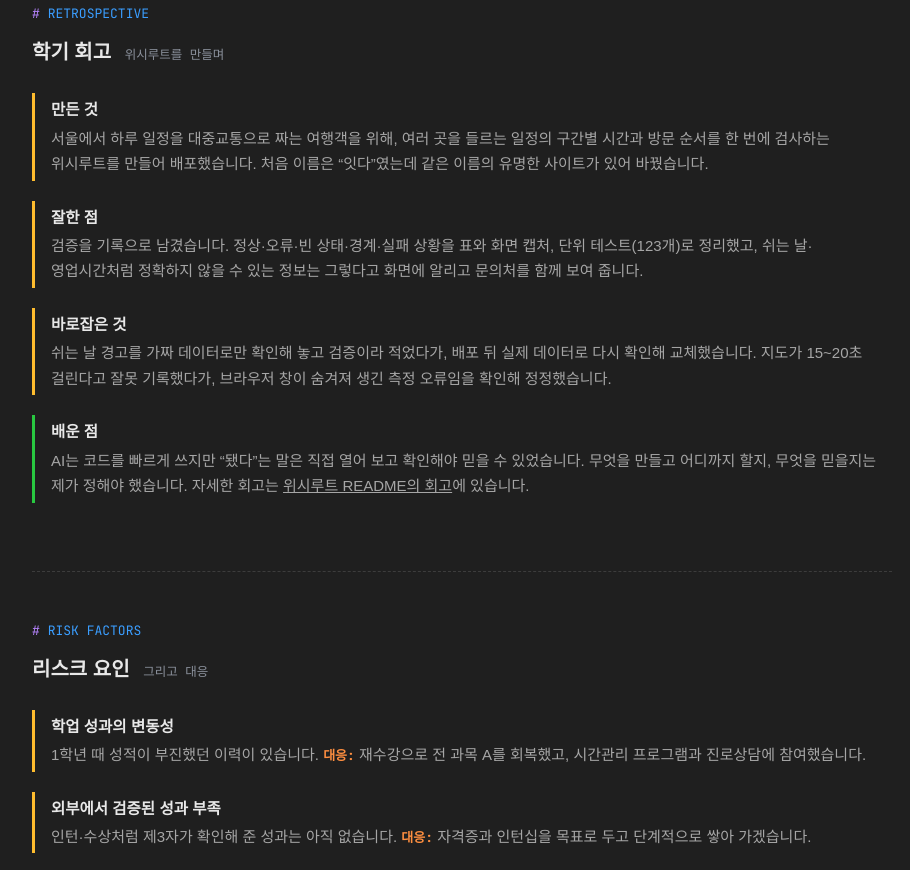
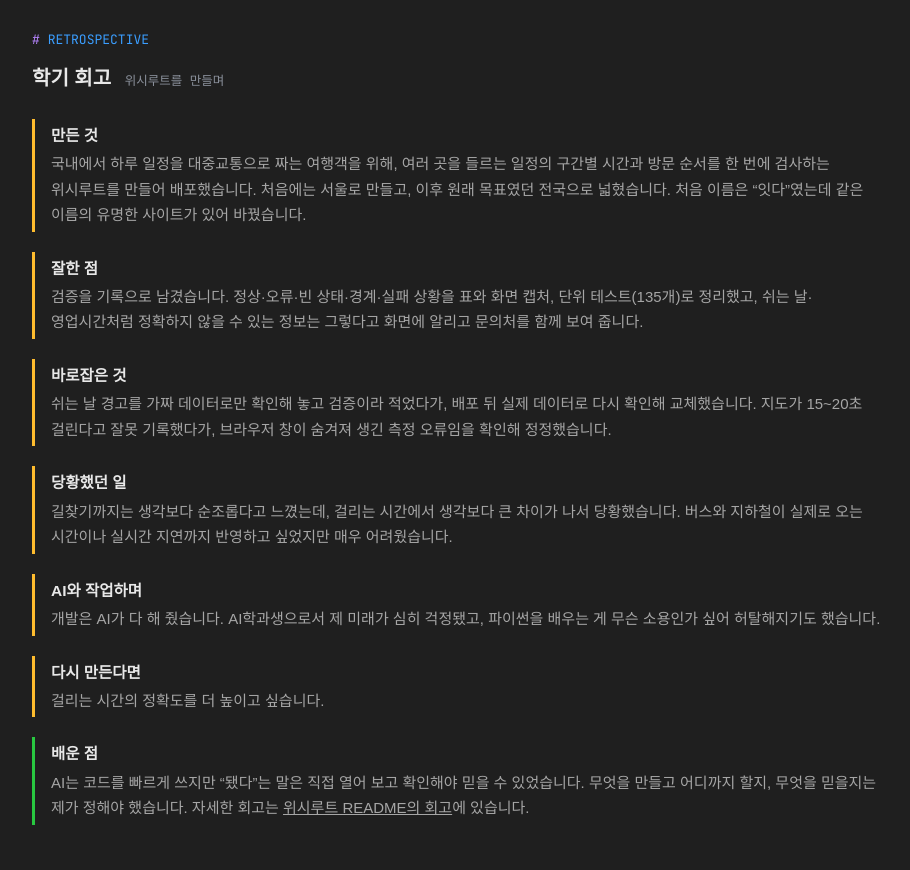
Before and after one commit to umggae/umggae.github.io, a plain HTML site: page index.html in a window 1280 px wide. Shown: the part 4315-5185 px from the top of the page, without its empty margins (178-1088 px from the left). Drawn offline with nearby package versions, Linux system fonts and the light colour scheme; a web font is replaced by a local one.

Commit message:
위시루트 전국 확장 반영, 학기 회고에 내 답변 추가

```diff
--- a/index.html
+++ b/index.html
@@ -172,8 +172,8 @@
           <div class="todo-item top">
             <span class="todo-box"></span>
             <div>
-              LG와 함께하는 사랑의 다문화 학교 · 일본어 초등 멘토 <span class="status-pill">지원 완료 · 결과 대기</span>
-              <div class="todo-sub">다문화 가정 학생들에게 다양한 언어교육을 해주는 프로그램입니다. 10/28 지원 → 서류 발표 11/23 → 면접 12/1~12/4 → 최종 발표 12/21</div>
+              LG와 함께하는 사랑의 다문화 학교 · 일본어 초등 멘토 <span class="status-pill">서류 합격 · 면접 예정</span>
+              <div class="todo-sub">다문화 가정 학생들에게 다양한 언어교육을 해주는 프로그램입니다. 10/28 지원 → 서류 합격 → 면접 12/1~12/4 → 최종 발표 12/21</div>
             </div>
           </div>
         </div>
@@ -201,7 +201,7 @@
 
         <div class="repo-card">
           <div class="repo-head"><span class="repo-name">wishroute (위시루트) · 최종 프로젝트</span><span class="repo-vis">public</span></div>
-          <p>네이버·카카오 지도는 대중교통일 때 경유지를 지원하지 않아서, 하루에 여러 곳을 들르는 일정은 구간마다 출발지와 도착지를 바꿔 가며 확인해야 했습니다. 위시루트는 서울에서 하루 일정을 대중교통으로 짜는 여행객을 위해, 일정을 입력하면 구간별 이동시간과 가능 여부를 검사하고 더 효율적인 방문 순서를 제안합니다. 방문일에 쉬는 날이거나 도착 시각이 영업시간과 맞지 않는 장소는 경고하고(등록된 정보라 정확하지 않을 수 있어 직접 연락해 확인하라는 안내와 문의처를 함께 보여 줍니다), 직접 사용해 보며 확인한 결과를 화면 캡처로 남기고 단위 테스트 123개로도 검증했습니다. 처음 이름은 “잇다”였습니다.</p>
+          <p>네이버·카카오 지도는 대중교통일 때 경유지를 지원하지 않아서, 하루에 여러 곳을 들르는 일정은 구간마다 출발지와 도착지를 바꿔 가며 확인해야 했습니다. 위시루트는 국내에서 하루 일정을 대중교통으로 짜는 여행객을 위해, 일정을 입력하면 구간별 이동시간과 가능 여부를 검사하고 더 효율적인 방문 순서를 제안합니다. 방문일에 쉬는 날이거나 도착 시각이 영업시간과 맞지 않는 장소는 경고하고(등록된 정보라 정확하지 않을 수 있어 직접 연락해 확인하라는 안내와 문의처를 함께 보여 줍니다), 직접 사용해 보며 확인한 결과를 화면 캡처로 남기고 단위 테스트 135개로도 검증했습니다. 처음에는 서울로 만든 뒤 전국으로 넓혔는데, 서울 밖의 대중교통 시간은 실제와 크게 다를 수 있어 결과에 경고를 띄웁니다. 처음 이름은 “잇다”였습니다.</p>
           <div class="repo-foot">
             <span><span class="lang-dot" style="background:#f1e05a;"></span>JavaScript</span>
             <span><i data-lucide="check-circle-2" style="width:12px;height:12px; color:var(--green);"></i> shipped</span>
@@ -228,15 +228,27 @@
         <!-- 초안: 작업 기록(위시루트 docs/ai-log.md)의 사실을 바탕으로 정리했습니다. 제출 전에 내 말로 고쳐 쓰고 이 주석은 지웁니다. -->
         <div class="risk">
           <div class="risk-title">만든 것</div>
-          <p>서울에서 하루 일정을 대중교통으로 짜는 여행객을 위해, 여러 곳을 들르는 일정의 구간별 시간과 방문 순서를 한 번에 검사하는 위시루트를 만들어 배포했습니다. 처음 이름은 “잇다”였는데 같은 이름의 유명한 사이트가 있어 바꿨습니다.</p>
+          <p>국내에서 하루 일정을 대중교통으로 짜는 여행객을 위해, 여러 곳을 들르는 일정의 구간별 시간과 방문 순서를 한 번에 검사하는 위시루트를 만들어 배포했습니다. 처음에는 서울로 만들고, 이후 원래 목표였던 전국으로 넓혔습니다. 처음 이름은 “잇다”였는데 같은 이름의 유명한 사이트가 있어 바꿨습니다.</p>
         </div>
         <div class="risk">
           <div class="risk-title">잘한 점</div>
-          <p>검증을 기록으로 남겼습니다. 정상·오류·빈 상태·경계·실패 상황을 표와 화면 캡처, 단위 테스트(123개)로 정리했고, 쉬는 날·영업시간처럼 정확하지 않을 수 있는 정보는 그렇다고 화면에 알리고 문의처를 함께 보여 줍니다.</p>
+          <p>검증을 기록으로 남겼습니다. 정상·오류·빈 상태·경계·실패 상황을 표와 화면 캡처, 단위 테스트(135개)로 정리했고, 쉬는 날·영업시간처럼 정확하지 않을 수 있는 정보는 그렇다고 화면에 알리고 문의처를 함께 보여 줍니다.</p>
         </div>
         <div class="risk">
           <div class="risk-title">바로잡은 것</div>
           <p>쉬는 날 경고를 가짜 데이터로만 확인해 놓고 검증이라 적었다가, 배포 뒤 실제 데이터로 다시 확인해 교체했습니다. 지도가 15~20초 걸린다고 잘못 기록했다가, 브라우저 창이 숨겨져 생긴 측정 오류임을 확인해 정정했습니다.</p>
+        </div>
+        <div class="risk">
+          <div class="risk-title">당황했던 일</div>
+          <p>길찾기까지는 생각보다 순조롭다고 느꼈는데, 걸리는 시간에서 생각보다 큰 차이가 나서 당황했습니다. 버스와 지하철이 실제로 오는 시간이나 실시간 지연까지 반영하고 싶었지만 매우 어려웠습니다.</p>
+        </div>
+        <div class="risk">
+          <div class="risk-title">AI와 작업하며</div>
+          <p>개발은 AI가 다 해 줬습니다. AI학과생으로서 제 미래가 심히 걱정됐고, 파이썬을 배우는 게 무슨 소용인가 싶어 허탈해지기도 했습니다.</p>
+        </div>
+        <div class="risk">
+          <div class="risk-title">다시 만든다면</div>
+          <p>걸리는 시간의 정확도를 더 높이고 싶습니다.</p>
         </div>
         <div class="risk dividend">
           <div class="risk-title">배운 점</div>
```
Also changed, not shown: 2 other files.
